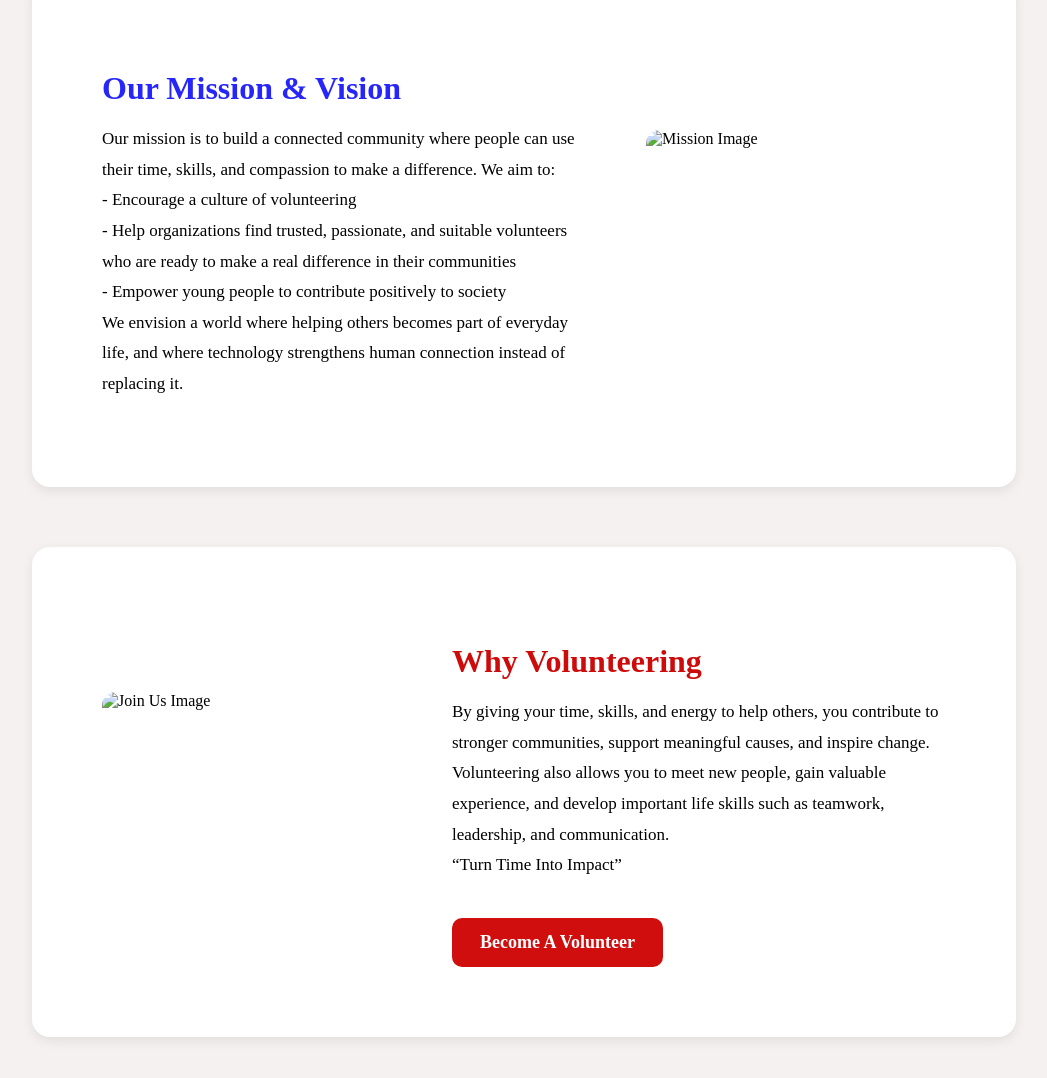
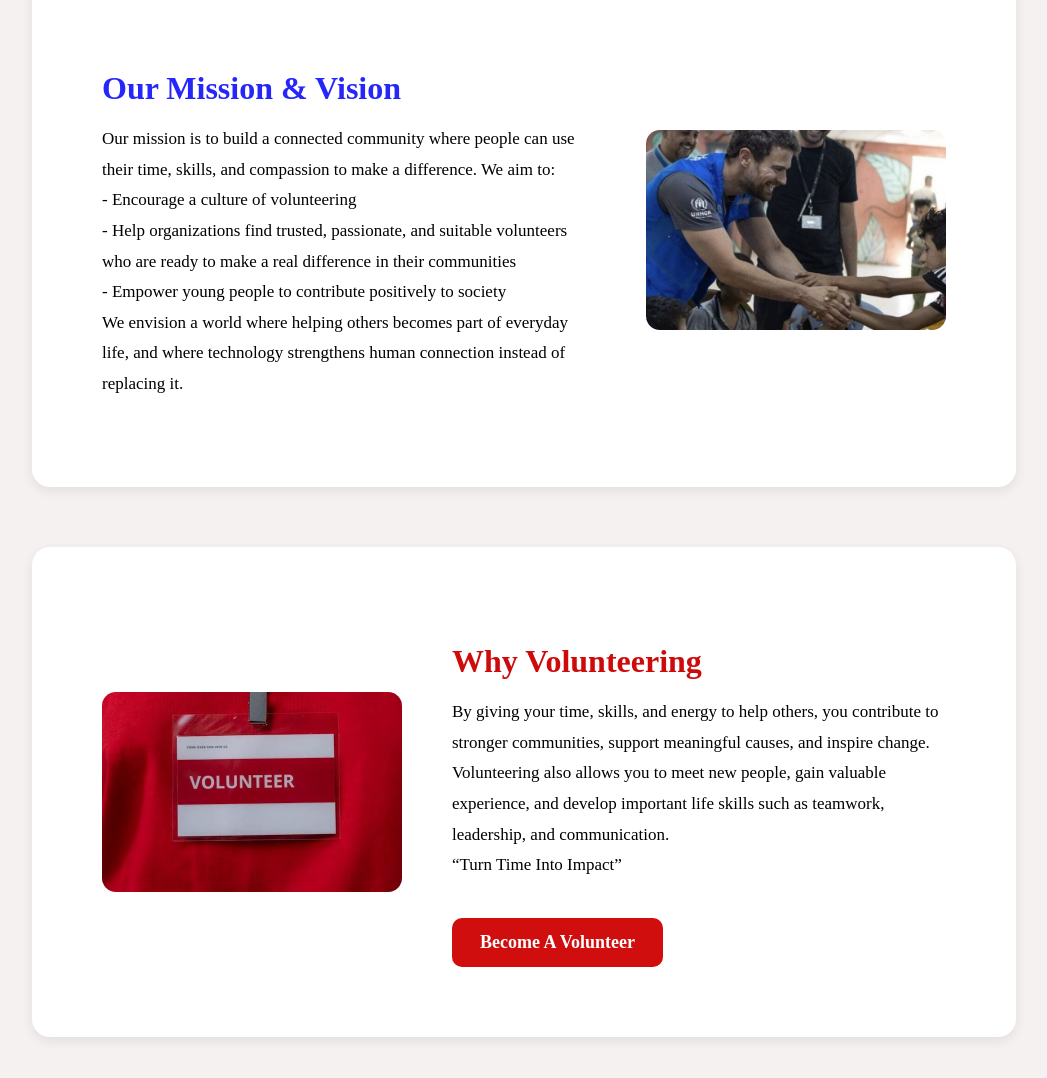
Before and after one commit to Selmadja/volunet, a plain HTML site: page about.html in a window 1280 px wide. Shown: the part 740-1818 px from the top of the page, without its empty margins (116-1163 px from the left). Drawn offline with Linux system fonts and the light colour scheme.

Commit message:
Update about.html

```diff
--- a/about.html
+++ b/about.html
@@ -55,7 +55,7 @@ Whether it’s supporting local initiatives, helping people in need, participati
 
     <!-- Second Section -->
     <div class="section reverse">
-      <img src="pics/the.webp"
+      <img src="the.webp"
            alt="Mission Image">
 
       <div class="content">
@@ -74,7 +74,7 @@ We envision a world where helping others becomes part of everyday life, and wher
 
     <!-- Third Section -->
     <div class="section">
-      <img src="pics/badg.webp"
+      <img src="badg.webp"
            alt="Join Us Image">
 
       <div class="content">
```
